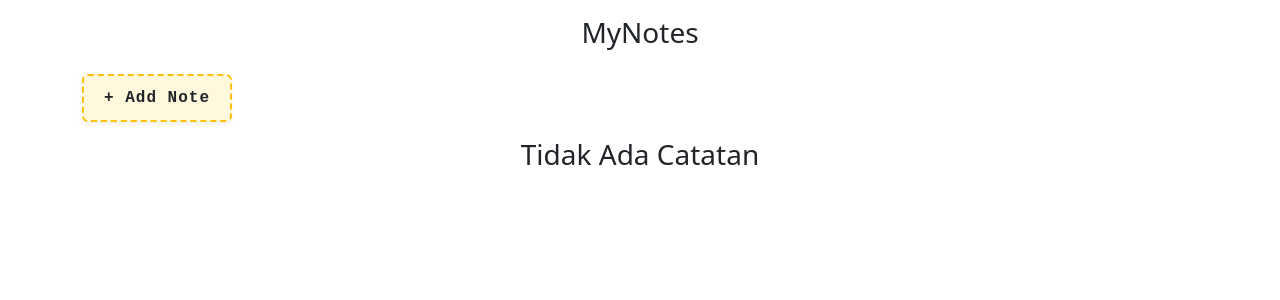
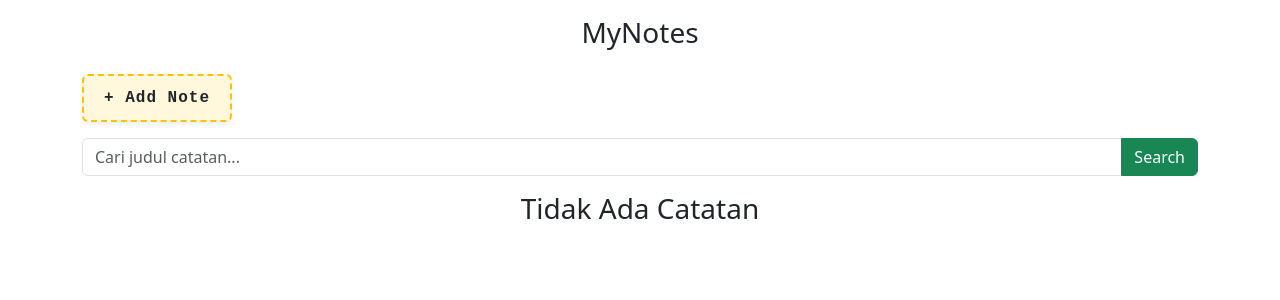
Before and after one commit to Lio3307/SimpleNotes, a React (Vite) app: page / in a window 1280 px wide. Shown: the top 300 px of the page. Built offline with nearby package versions, Linux system fonts and the light colour scheme.

Commit message:
adding search bar

```diff
--- a/src/App.jsx
+++ b/src/App.jsx
@@ -6,33 +6,70 @@ import { ListNotes } from "./components/ListNotes";
 import { DisplayNote } from "./pages/DisplayNote";
 import { EditNote } from "./pages/EditNote";
 import { HomeHeader } from "./components/HomeHeader";
+import { useNotesContext } from "./utils/notesContext";
+import { useState, } from "react";
 
 function App() {
+  const { notesData } = useNotesContext()
+  const [searchValue, setSearchValue] = useState('')
+  const [filteredData, setFilteredData] = useState()
 
+  const handleSearch = (e) => {
+    e.preventDefault()
+    const result = notesData.filter((note) =>
+      note.noteTitle.toLowerCase().includes(searchValue.toLowerCase())
+    )
+    setFilteredData(result)
+  }
 
   return (
     <>
+      {/* Routes */}
+      <Routes>
+        <Route path="/"
+          element={
+            <>
+              <HomeHeader />
+              <AddNoteBtn />
+              <form onSubmit={handleSearch} className="my-3 container">
+                <div className="input-group">
+                  <input
+                    type="text"
+                    className="form-control"
+                    placeholder="Cari judul catatan..."
+                    value={searchValue}
+                    style={{
+                      boxShadow: 'none',
+                      outline: 'none'
+                    }}
+                    onChange={(e) => setSearchValue(e.target.value)}
+                  />
+                  <button className="btn btn-success" type="submit">
+                    Search
+                  </button>
+                </div>
+              </form>
 
-
-
-      {/* Routes */}
-
-      <Routes>
-
-        <Route path="/" element={
-          <>
-            <HomeHeader/>
-            <AddNoteBtn />
-            <ListNotes />
-          </>
-        }
+              {filteredData ? (
+                filteredData.length > 0 ? (
+                  <ListNotes data={filteredData} />
+                ) : (
+                  <p className="text-center">Tidak ada data yang dicari</p>
+                )
+              ) : (
+                <ListNotes data={notesData} />
+              )}
+            </>
+          }
         />
         <Route path="/note/editNote/:noteId" element={<EditNote />} />
         <Route path="/note/:noteId" element={<DisplayNote />} />
+
         <Route path="/addNote" element={<AddNewNote />} />
       </Routes>
     </>
   )
 }
 
+
 export default App
--- a/src/components/ListNotes.jsx
+++ b/src/components/ListNotes.jsx
@@ -1,8 +1,8 @@
 import { Link } from "react-router-dom"
 import { useNotesContext } from "../utils/notesContext"
 
-export function ListNotes() {
-    const { notesData, removeNotes } = useNotesContext()
+export function ListNotes({data}) {
+    const { removeNotes } = useNotesContext()
     const handleRemove = (id) => {
         const confirmDelete = window.confirm("Are you sure to delete this note?");
         if (!confirmDelete) return
@@ -11,7 +11,7 @@ export function ListNotes() {
     return (
         <>
             <div className="container d-flex flex-column">
-                {notesData.length > 0 ? (notesData.map((notes) => (
+                {data.length > 0 ? (data.map((notes) => (
                     <div
                         className="card my-2 shadow-sm"
                         key={notes.noteId}
```
